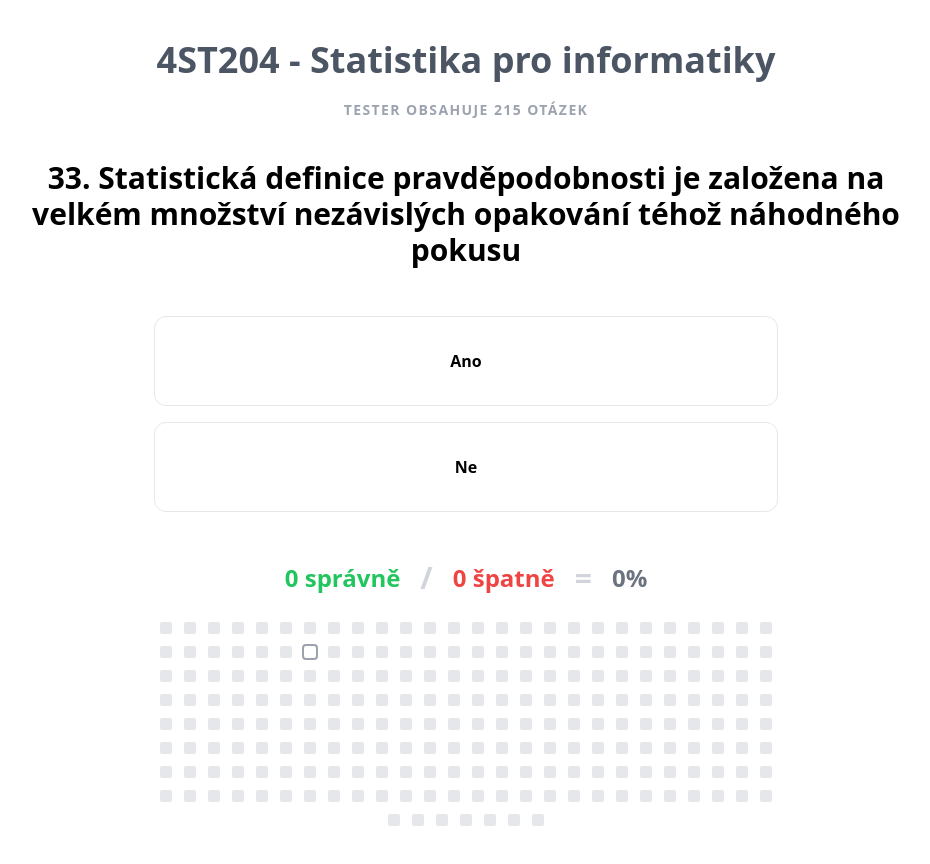
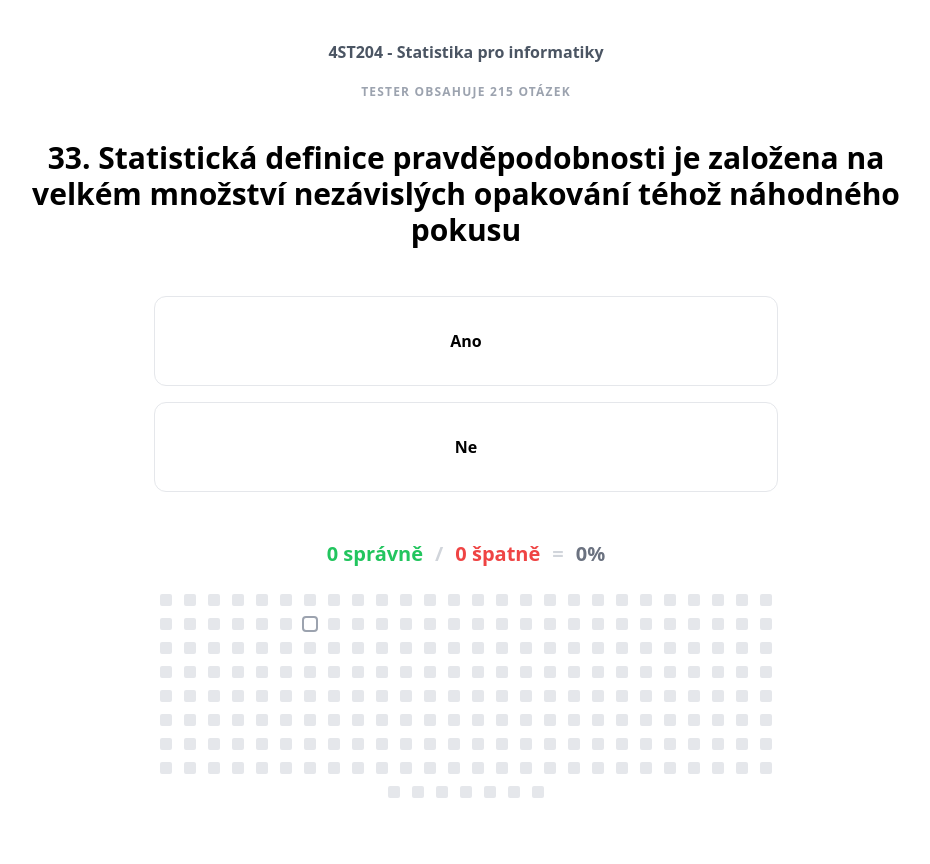
Before and after one commit to jirkavrba/vse-tester-template, a React (Create React App) app: page / in a window 1280 px wide. Shown: the top 864 px of the page, without its empty margins (174-1104 px from the left). Built offline with nearby package versions, Linux system fonts and the light colour scheme.

Commit message:
Fix various smaller bugs

```diff
--- a/public/index.html
+++ b/public/index.html
@@ -5,7 +5,6 @@
     <link rel="icon" href="%PUBLIC_URL%/favicon.ico" />
     <meta name="viewport" content="width=device-width, initial-scale=1" />
     <meta name="theme-color" content="#000000" />
-    <meta name="description" content="Tester 4ST204 - Statistika pro informatiky"/>
     <link rel="apple-touch-icon" href="%PUBLIC_URL%/logo192.png" />
     <!--
       manifest.json provides metadata used when your web app is installed on a
@@ -21,7 +20,7 @@
       work correctly both with client-side routing and a non-root public URL.
       Learn how to configure a non-root public URL by running `npm run build`.
     -->
-    <title>Tester 4ST204 - Statistika pro informatiky</title>
+    <title>Tester</title>
   </head>
   <body>
     <noscript>You need to enable JavaScript to run this app.</noscript>
--- a/src/App.tsx
+++ b/src/App.tsx
@@ -1,11 +1,10 @@
-import React from 'react';
-import Tester, { Question } from './components/Tester';
+import Tester from './components/Tester';
 import questions from "./questions.json";
 
 function App() {
   return (
     // Todo: Fix this ugly (as unknown) typecast
-    <Tester title="4ST204 - Statistika pro informatiky" questions={(questions as unknown) as Array<Question>}/>
+    <Tester title="4ST204 - Statistika pro informatiky" questions={questions}/>
   );
 }
 
--- a/src/components/QuestionsOverview.tsx
+++ b/src/components/QuestionsOverview.tsx
@@ -10,18 +10,18 @@ interface QuestionsOverviewProps {
 const QuestionsOverview: FC<QuestionsOverviewProps> = ({questions, current, onSelect}: QuestionsOverviewProps) => {
     const sorted = useMemo(() => questions.sort((a, b) => a.position - b.position), [questions]);
 
-    const correct = questions.filter(q => q.state == QuestionState.Correct).length;
-    const incorrect = questions.filter(q => q.state == QuestionState.Incorrect).length;
+    const correct = questions.filter(q => q.state === QuestionState.Correct).length;
+    const incorrect = questions.filter(q => q.state === QuestionState.Incorrect).length;
     const percentage = Math.floor(correct / Math.max(incorrect + correct, 1) * 100 * 10) / 10;
 
     return (
         <div className="flex flex-col items-center">
-            <div className="flex flex-row items-center justify-center mb-5">
-                <div className="text-2xl text-green-500 font-black">{correct} správně</div>
-                <div className="text-3xl text-gray-300 font-black mx-5">/</div>
-                <div className="text-2xl text-red-500 font-black">{incorrect} špatně</div>
-                <div className="text-3xl text-gray-300 font-black mx-5">=</div>
-                <div className="text-2xl text-gray-500 font-black">{percentage}%</div>
+            <div className="flex flex-row items-center justify-center mb-5 text-xl font-black">
+                <div className="text-green-500">{correct} správně</div>
+                <div className="text-gray-300 mx-3">/</div>
+                <div className="text-red-500">{incorrect} špatně</div>
+                <div className="text-gray-300 mx-3">=</div>
+                <div className="text-gray-500">{percentage}%</div>
             </div>
             <div className="flex flex-row content-center justify-center flex-wrap w-1/2">
                 {sorted.map(question => (
@@ -46,7 +46,7 @@ const QuestionSquare: FC<QuestionSquareProps> = ({question, highlight, onClick}:
     }
 
     return (
-        <button onClick={onClick} className={`w-4 h-4 border-2 m-1 ${highlight && question.state == QuestionState.Unanswered ? 'border-gray-400 !bg-white' : 'border-white'} rounded ${classes[question.state]}`}>
+        <button onClick={onClick} className={`w-4 h-4 border-2 m-1 transition hover:bg-gray-400 ${highlight && question.state === QuestionState.Unanswered ? 'border-gray-400 !bg-white' : 'border-white'} rounded ${classes[question.state]}`}>
         </button>
     );
 }
--- a/src/components/Tester.tsx
+++ b/src/components/Tester.tsx
@@ -34,11 +34,14 @@ const Tester: FC<TesterProps> = ({title, questions: source}: TesterProps) => {
     const [positions, setPositions] = useState<Array<number>>([]);
     const [index, setIndex] = useState<number>(Math.floor(Math.random() * source.length));
 
-    // Assign each questions a position and an answer state
     useEffect(() => {
+        // Assign each questions a position and an answer state
         setQuestions(source.map((q, i) => ({...q, state: QuestionState.Unanswered, position: i})));
         setPositions(new Array(source.length).fill(0).map((_, i) => i).sort((a, b) => 0.5 - Math.random()));
-    }, [])
+
+        // Update page title
+        document.title = title;
+    }, [source, title])
 
     const question = questions[positions[index]];
     const selected = (correct: boolean) => {
@@ -52,26 +55,26 @@ const Tester: FC<TesterProps> = ({title, questions: source}: TesterProps) => {
             copy.splice(positions[index], 1, updated);
 
             return copy;
-        })
-    }
+        });
+    };
 
     const selectQuestion = (position: number) => {
         const index = positions.indexOf(position);
 
         setRevealed(false);
         setIndex(index);
-    }
+    };
 
     const nextQuestion = () => {
         setIndex(index => (index + 1) % questions.length);
         setRevealed(false);
-    }
+    };
 
     return (
         <div className="flex flex-col items-center justify-between py-10 min-h-screen">
             <div className="flex flex-col items-center">
-                <h1 className="text-4xl font-black text-gray-600">{title}</h1>
-                <h2 className="text-sm mt-5 uppercase tracking-widest font-bold text-gray-400">Tester obsahuje {questions.length} otázek</h2>
+                <h1 className="text-1xl font-black text-gray-600">{title}</h1>
+                <h2 className="text-xs mt-5 uppercase tracking-widest font-bold text-gray-400">Tester obsahuje {questions.length} otázek</h2>
             </div>
 
             <div className="flex-grow my-10 text-center">
```
